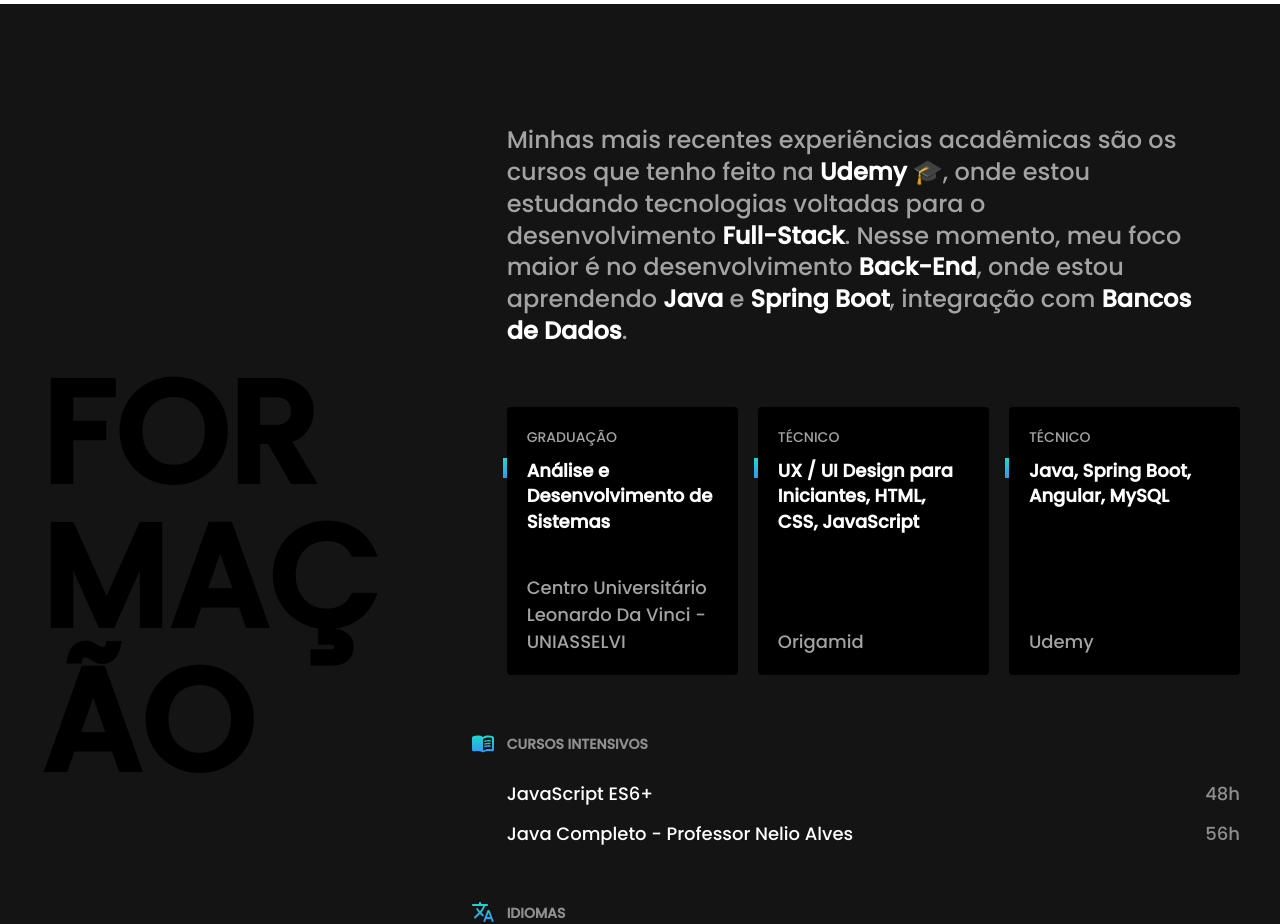
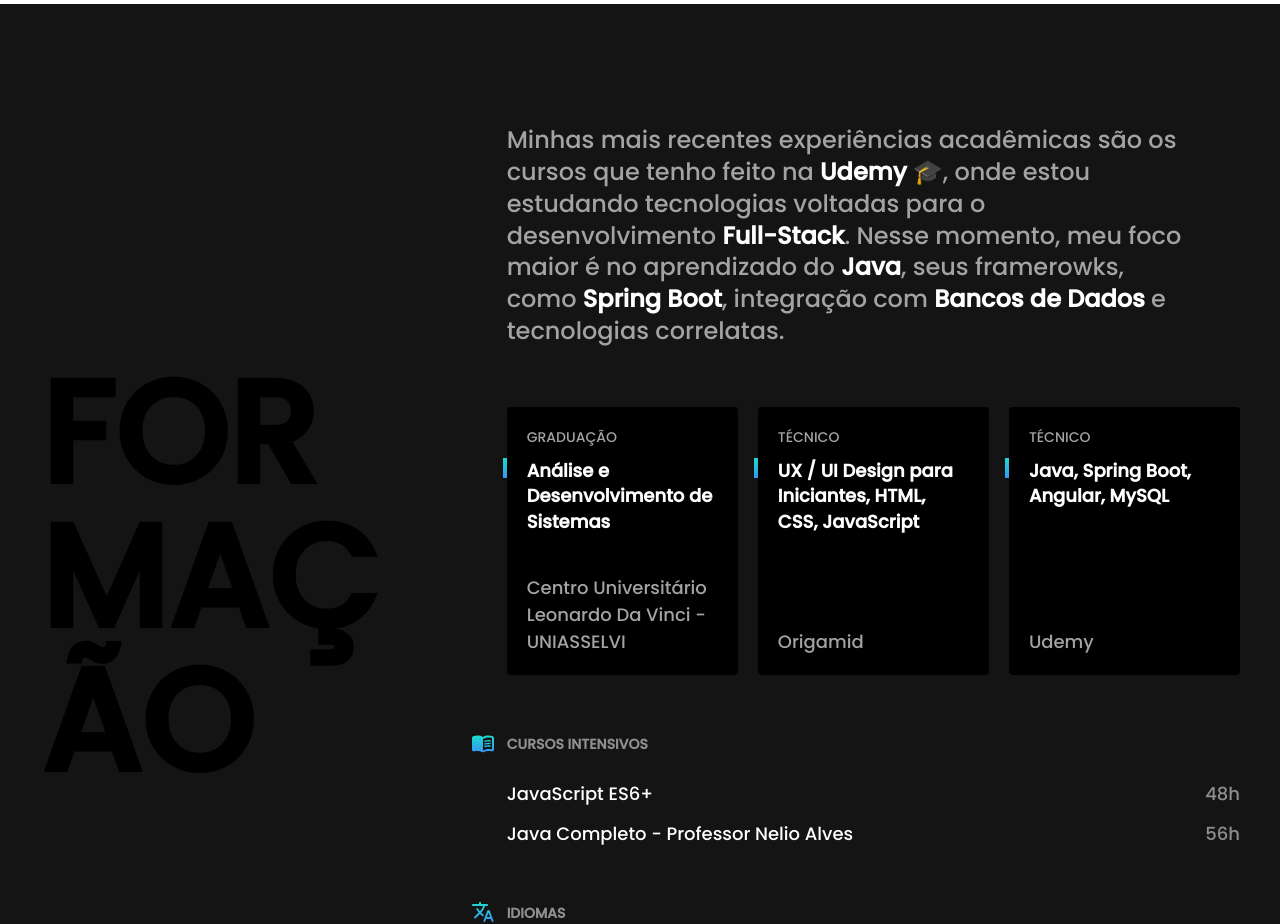
Before and after one commit to FranciscoAraujo95/franciscoaraujo95.github.io, a plain HTML site: page index.html in a window 1280 px wide. Shown: the part 1400-2324 px from the top of the page. Drawn offline with Linux system fonts and the light colour scheme.

Commit message:
changed the formation paragraph

```diff
--- a/index.html
+++ b/index.html
@@ -110,8 +110,8 @@
                 Minhas mais recentes experiências acadêmicas são os cursos que tenho
                 feito na <strong>Udemy</strong> 🎓, onde estou estudando tecnologias voltadas para o desenvolvimento
                 <strong>Full-Stack</strong>.
-                Nesse momento, meu foco maior é no desenvolvimento <strong>Back-End</strong>, onde estou aprendendo
-                <strong>Java</strong> e <strong>Spring Boot</strong>, integração com <strong>Bancos de Dados</strong>.
+                Nesse momento, meu foco maior é no aprendizado do <strong>Java</strong>, seus framerowks, como <strong>Spring
+                Boot</strong>, integração com <strong>Bancos de Dados</strong> e tecnologias correlatas.
             </p>
 
             <ul class="faculdade-lista">
```
